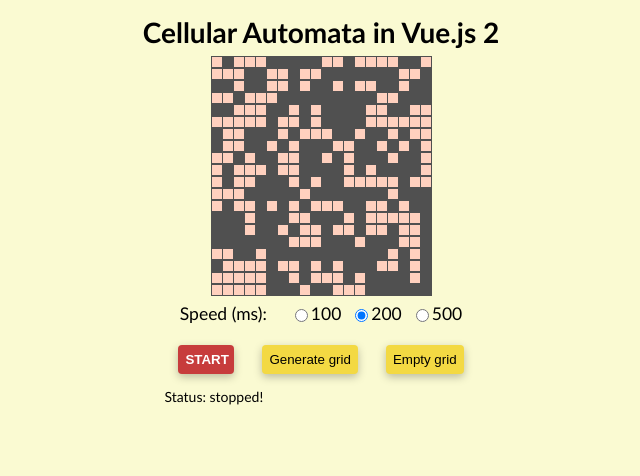
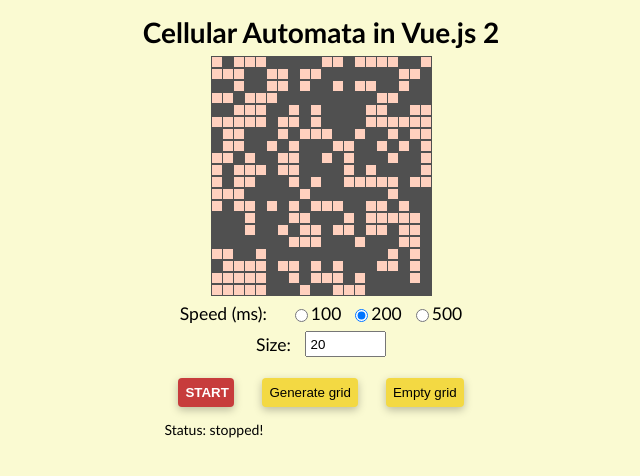
Before and after one commit to xx745/cellular-automata-vuejs-2, a Vue app: page / in a window 1280 px wide. Shown: the top 476 px of the page, without its empty margins (319-959 px from the left). Built offline with nearby package versions, Linux system fonts and the light colour scheme.

Commit message:
added size input, updated readme

```diff
--- a/src/App.vue
+++ b/src/App.vue
@@ -54,6 +54,18 @@
           for="speed-500">500</label>
       </div>
 
+      <div class="settings">
+        <label
+          class="size"
+          for="size">Size:</label>
+        <input
+          type="number"
+          id="size"
+          v-model="SIZE"
+          :disabled="running"
+          @change="updateSize()">
+      </div>
+
       <div class="buttons">
         <button
           :class="running ? 'start' : 'stop'"
@@ -97,6 +109,7 @@
         [-1, 0]
       ],
       SPEED: 200,
+      SIZE: 20,
       ready: false
     }
   },
@@ -109,6 +122,11 @@
         this.running = !this.running
         this.simulate()
       }
+    },
+    updateSize () {
+      this.COLS = this.SIZE
+      this.ROWS = this.SIZE
+      this.generateGrid()
     },
     checkForLiveCells () {
       this.grid.forEach(row => {
@@ -231,6 +249,11 @@
   margin-left: 1rem;
 }
 
+input#size {
+  width: 5rem;
+  padding: 0.25rem;
+}
+
 button {
   margin: 1rem;
   cursor: pointer;
```
Also changed, not shown: .gitpod.yml, 1 other file (tests, documents, lock files or other folders).
